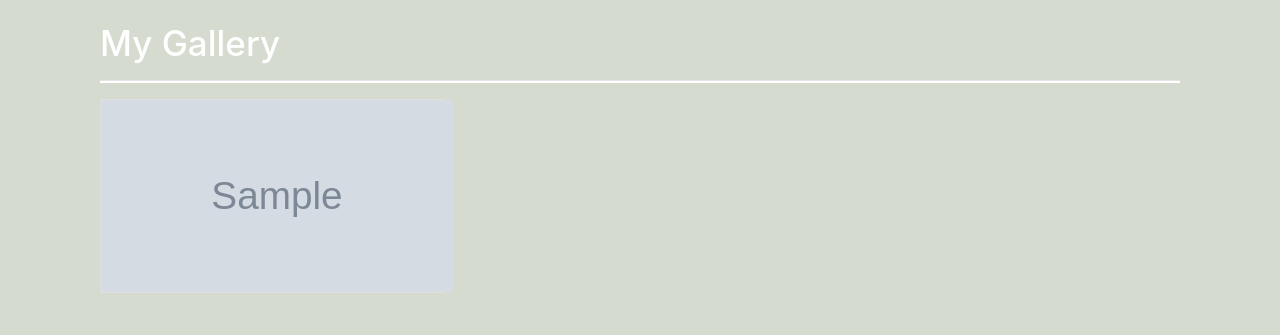
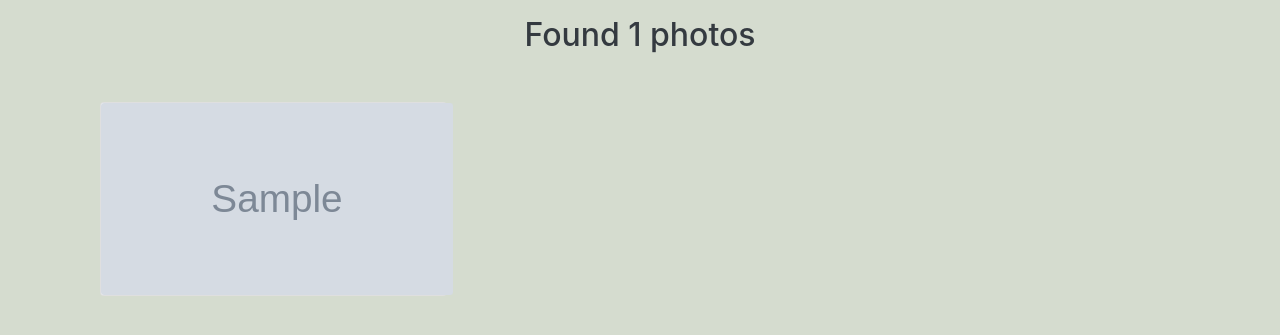
Before and after one commit to Victoria045/Photo-Gallery, a Django app: template posted_photos/templates/photos/location.html in a window 1280 px wide. Shown: the part 56-391 px from the top of the page. Run offline with Django 3.2, Linux system fonts and the light colour scheme; the template is opened without the code that fills it: most values are stand-ins (such as "Sample title", 1, 10 or a date in 2020); grey boxes marked "Sample" are stand-in pictures; some libraries are stand-ins or nearby versions.

Commit message:
modify application templates

```diff
--- a/posted_photos/templates/photos/location.html
+++ b/posted_photos/templates/photos/location.html
@@ -1,11 +1,9 @@
 {% extends 'photos/base.html' %}
 {% block content %}
 <div class="container">
-    <h2>My Gallery</h2>
-    <hr>
-
     {% if location_images %}
-    <div class="card-columns">
+    <h2 class="text-center text-dark mt-3" id="found">Found {{ location_images|length }} photos</h2>
+    <div class="card-columns mt-5">
 
         {% for image in location_images %}
 
@@ -37,8 +35,6 @@
                 </div>
             </div>
         </div>
-
-
         {% endfor %}
     </div>
     {% endif %}
--- a/posted_photos/templates/photos/search.html
+++ b/posted_photos/templates/photos/search.html
@@ -16,7 +16,7 @@
     <div class="card-columns">
         {% for image in images %}
         <div class="card" data-toggle="modal" data-target="#{{image.id}}">
-            <img src="{{image.image.url}}" alt="{{image.name}}" class="card-img">
+            <img src="{{image.image.url}}" style="width:22rem; height:12rem; object-fit:cover;" alt="{{image.name}}" class="card-img">
         </div>
         <div class="modal fade" id="{{image.id}}" tabindex="-1" role="dialog"
              aria-labelledby="exampleModalCenterTitle" aria-hidden="true">
@@ -29,7 +29,7 @@
                         </button>
                     </div>
                     <div class="modal-body text-center">
-                        <img src="{{image.image.url}}" alt="{{image.name}}" class="img-fluid">
+                        <img src="{{image.image.url}}" style="width:22rem; height:12rem; object-fit:cover;" alt="{{image.name}}" class="img-fluid">
                         <p>{{image.description}}</p>
                         <span class="btn btn-sm btn-outline-success">{{image.category | title}}</span> <a href="/location/{{image.location}}" class="btn btn-sm btn-outline-info">{{image.location}}</a>
                     </div>
--- a/static/css/main.css
+++ b/static/css/main.css
@@ -1,14 +1,8 @@
-h2 {
-  color:white;
-  margin-top:2%;
-  font-size:35px;
+ .overlay{
+  margin:0;
+  padding:0;
   }
 
-  .overlay{
-  margin:0;
-  padding:0;
-  /* background-color:rgba(49, 83, 15,0.3); */
-  }
   .imagea{
   margin-top:34%;
   font-size:45px;
@@ -33,24 +27,10 @@ h2 {
   padding:3%;
   border:none;
   }
+
   h3{
   color:white;
   font-family: 'Special Elite', cursive;
-  }
-  #locations{
-  color:white;
-  font-family: 'Special Elite', cursive;
-  }
-  hr{
-  background:white;
-  height:2px;
-  }
-  #imageheader{
-  font-family: 'Yeseva One', cursive;
-  }
-
-  .imgdesc{
-  font-family: 'Vollkorn', serif;
   }
 
   #found{
```
